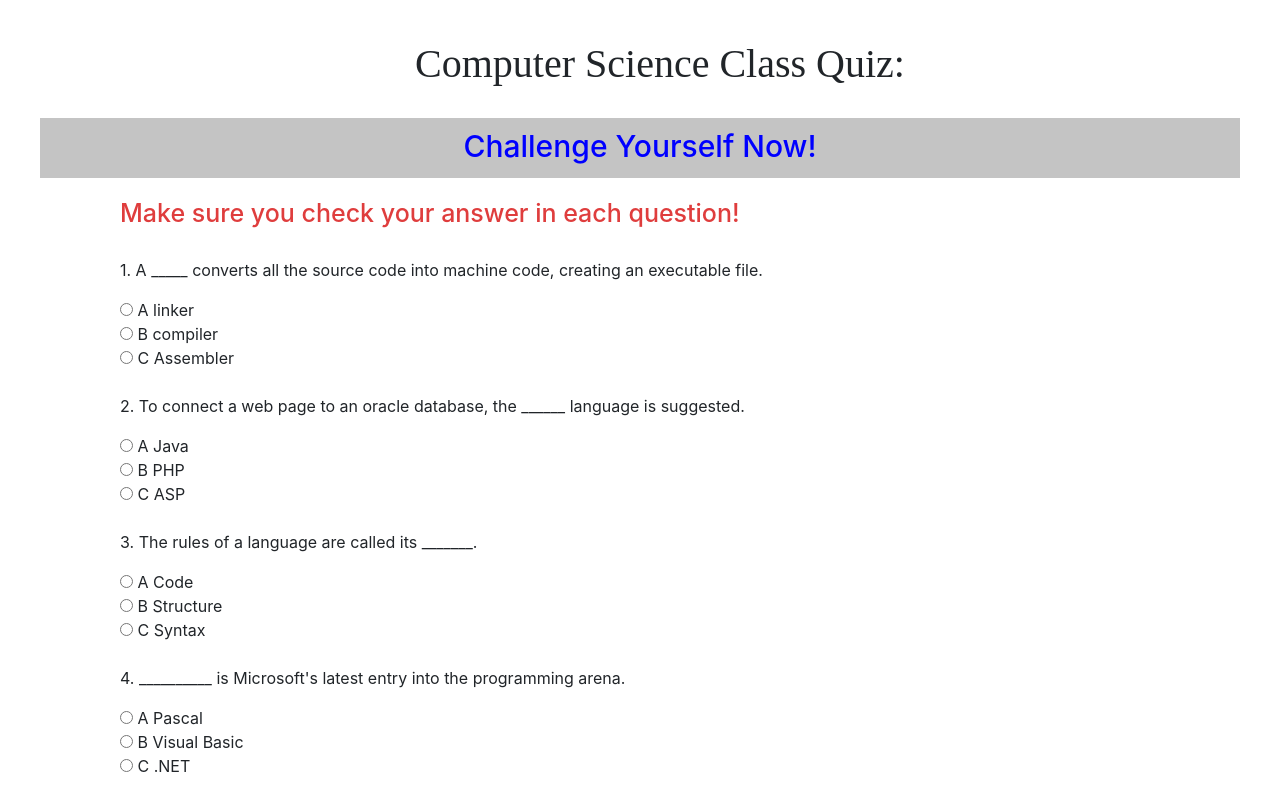
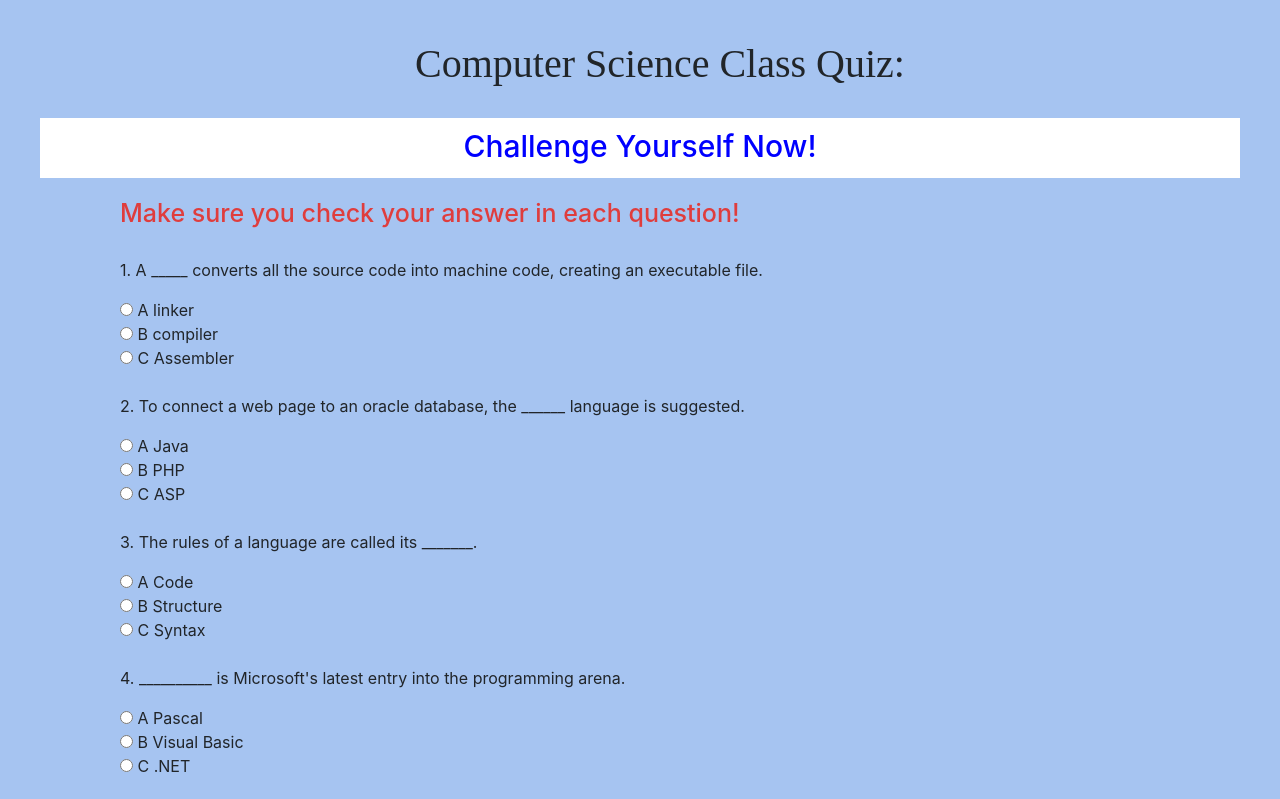
Before and after one commit to 100jared/quizform, a plain HTML site: page index.html in a window 1280 px wide. Shown: the top 799 px of the page. Drawn offline with nearby package versions, Linux system fonts and the light colour scheme.

Commit message:
st: styling the h2 background with color white to look appealing

```diff
--- a/index.css
+++ b/index.css
@@ -4,7 +4,7 @@
 }
 body{
     margin-left: 40px;
-    background-color: A6C4F1;
+    background-color: #A6C4F1;
 }
 h1{
     text-align: center;
@@ -30,7 +30,7 @@ h3{
     }
 
 .sub{
-    background-color: #C4C4C4;
+    background-color: white;
     height: 60px;
     width: 1200px;
 }
```
